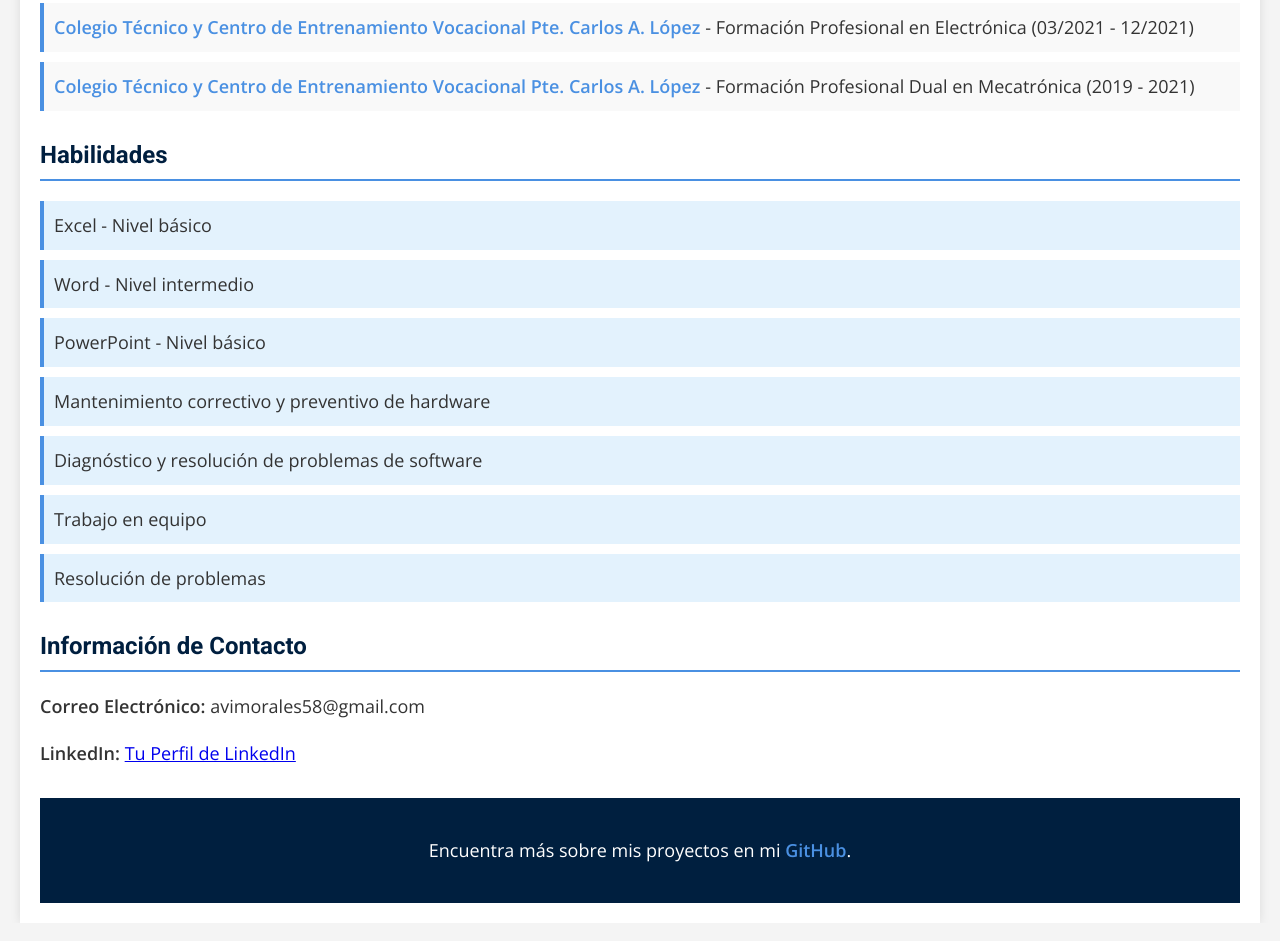
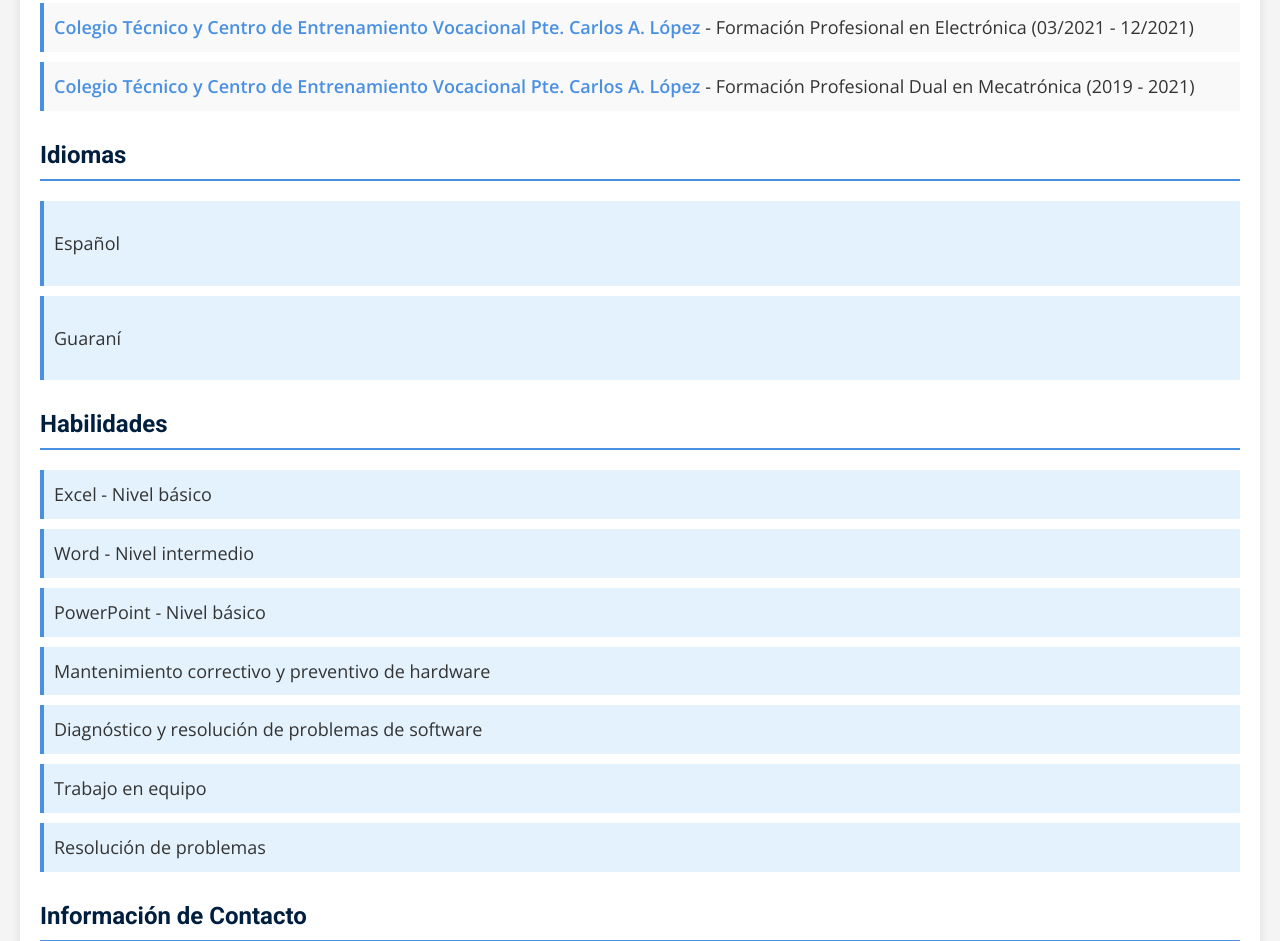
Before and after one commit to Morales17-svg/CV_HTML_CSS, a plain HTML site: page index.html in a window 1280 px wide. Shown: the part 1231-2172 px from the top of the page. Drawn offline with nearby package versions, Linux system fonts and the light colour scheme.

Commit message:
agrego idiomas y doy estilos a la clase idiomas

```diff
--- a/index.html
+++ b/index.html
@@ -65,6 +65,14 @@
             </ul>
         </div>
 
+        <div class="idioma">
+            <h2>Idiomas</h2>
+            <ul>
+                <li><p>Español</p></li>
+                <li><p>Guaraní</p></li>
+            </ul>
+        </div>
+
         <!-- Habilidades -->
         <div class="competencias">
             <h2>Habilidades</h2>
--- a/style.css
+++ b/style.css
@@ -74,7 +74,7 @@ header h2 {
 }
 
 /* Otras secciones */
-.objetivo_P, .educacion, .cursos, .idiomas, .competencias, .laboral {
+.objetivo_P, .educacion, .cursos, .competencias, .laboral, .idioma {
     margin-bottom: 30px;
 }
 
@@ -126,7 +126,7 @@ ul li {
 }
 
 /* Estilo de las habilidades */
-.competencias ul li {
+.idioma ul li, .competencias ul li {
     background-color: #e3f2fd;
     padding: 10px;
     margin-bottom: 5px;
```
